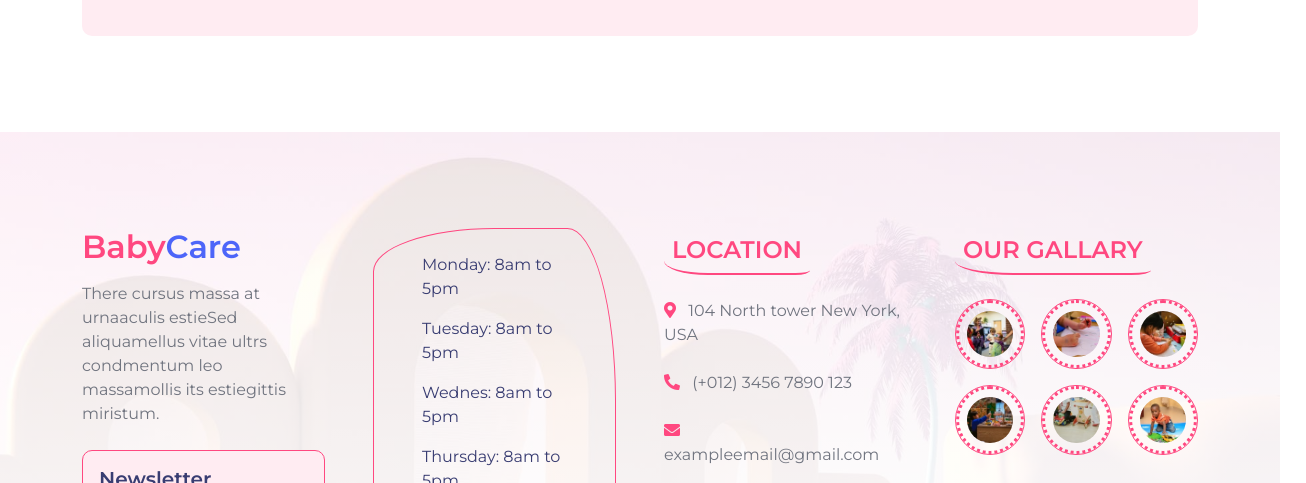
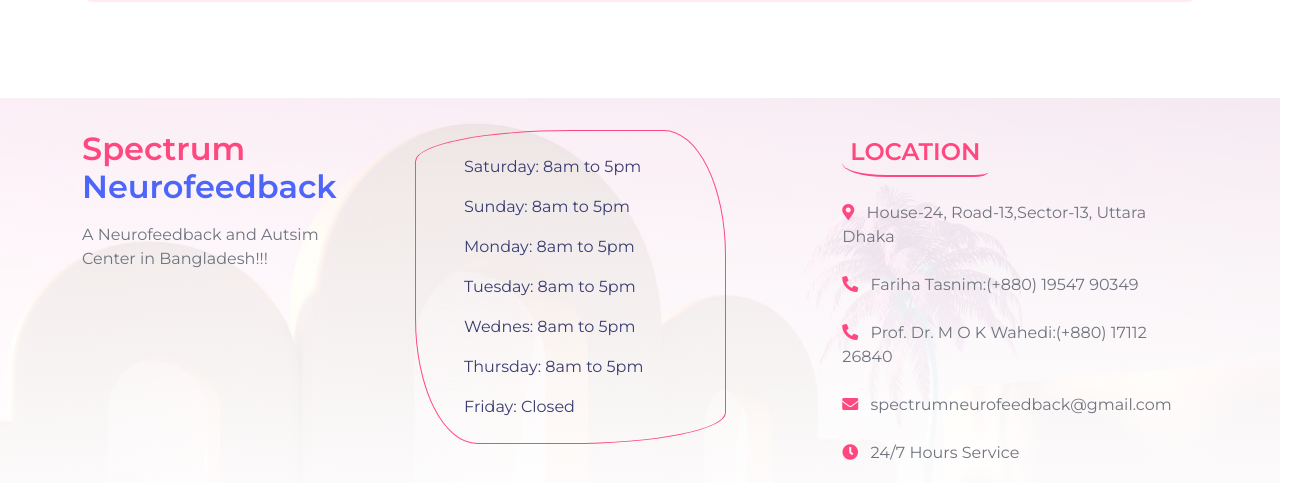
Before and after one commit to CodigSam/Website-of-Spectrum-Neurofeedback, a plain HTML site: page contact.html in a window 1280 px wide. Shown: the part 1635-2118 px from the top of the page, 1306 px wide, since content can reach past the window. Drawn offline with nearby package versions, Linux system fonts and the light colour scheme.

Commit message:
Add files via upload
New Changes

```diff
--- a/contact.html
+++ b/contact.html
@@ -74,15 +74,15 @@
                         <div class="navbar-nav mx-auto">
                           <a href="index.html" class="nav-item nav-link">Home</a>
                           <a href="about.html" class="nav-item nav-link">About</a>
-                            <a href="service.html" class="nav-item nav-link">Services</a>
-                            <a href="program.html" class="nav-item nav-link">Programs</a>
-                            <a href="event.html" class="nav-item nav-link">Events</a>
+                          <a href="service.html" class="nav-item nav-link active">Services</a>
+                        <!--  <a href="program.html" class="nav-item nav-link">Programs</a> -->
+                        <!--  <a href="event.html" class="nav-item nav-link">Events</a> -->
                           <div class="nav-item dropdown">
                               <a href="#" class="nav-link dropdown-toggle" data-bs-toggle="dropdown">Pages</a>
                               <div class="dropdown-menu m-0 bg-secondary rounded-0">
-                                    <a href="blog.html" class="dropdown-item">Our Blog</a>
+                                  <!-- <a href="blog.html" class="dropdown-item">Our Blog</a> -->
                                   <a href="team.html" class="dropdown-item">Our Team</a>
-                                    <a href="testimonial.html" class="dropdown-item">Testimonial</a>
+                                <!--  <a href="testimonial.html" class="dropdown-item">Testimonial</a> -->
                                   <a href="404.html" class="dropdown-item">404 Page</a>
                                 </div>
                             </div>
@@ -209,46 +209,48 @@
 
 
         <!-- Footer Start -->
-        <div class="container-fluid footer py-5 wow fadeIn" data-wow-delay="0.1s">
-            <div class="container py-5">
-                <div class="row g-5">
+        <div class="container-fluid footer py-3 wow fadeIn" data-wow-delay="0.1s">
+            <div class="container py-3">
+                <div class="row g-3">
                     <div class="col-md-6 col-lg-4 col-xl-3">
                         <div class="footer-item">
-                            <h2 class="fw-bold mb-3"><span class="text-primary mb-0">Baby</span><span class="text-secondary">Care</span></h2>
-                            <p class="mb-4">There cursus massa at urnaaculis estieSed aliquamellus vitae ultrs condmentum leo massamollis its estiegittis miristum.</p>
-                            <div class="border border-primary p-3 rounded bg-light">
+                            <h2 class="fw-bold mb-3"><span class="text-primary mb-0">Spectrum </span><span class="text-secondary">Neurofeedback</span></h2>
+                            <p class="mb-4">A Neurofeedback and Autsim Center in Bangladesh!!!</p>
+                            <!-- <div class="border border-primary p-3 rounded bg-light">
                                 <h5 class="mb-3">Newsletter</h5>
                                 <div class="position-relative mx-auto border border-primary rounded" style="max-width: 400px;">
                                     <input class="form-control border-0 w-100 py-3 ps-4 pe-5" type="text" placeholder="Your email">
                                     <button type="button" class="btn btn-primary py-2 position-absolute top-0 end-0 mt-2 me-2 text-white">SignUp</button>
                                 </div>
+                            </div> -->
                         </div>
                     </div>
-                    </div>
-                    <div class="col-md-6 col-lg-4 col-xl-3">
-                        <div class="footer-item">
+                    <div class="col-md-4 col-lg-4 col-xl-4">
+                        <div class="footer-item "style="margin-left: 50px;">
                             <div class="d-flex flex-column p-4 ps-5 text-dark border border-primary"
                             style="border-radius: 50% 20% / 10% 40%;">
+                                <p>Saturday: 8am to 5pm</p>
+                                <p>Sunday: 8am to 5pm</p>
                                 <p>Monday: 8am to 5pm</p>
                                 <p>Tuesday: 8am to 5pm</p>
                                 <p>Wednes: 8am to 5pm</p>
                                 <p>Thursday: 8am to 5pm</p>
-                                <p>Friday: 8am to 5pm</p>
-                                <p>Saturday: 8am to 5pm</p>
-                                <p class="mb-0">Sunday: Closed</p>
+
+                                <p class="mb-0">Friday: Closed</p>
                             </div>
                         </div>
                     </div>
-                    <div class="col-md-6 col-lg-4 col-xl-3">
-                        <div class="footer-item">
+                    <div class="col-md-5 col-lg-5 col-xl-5">
+                        <div class="footer-item" style="margin-left: 100px;">
                             <h4 class="text-primary mb-4 border-bottom border-primary border-2 d-inline-block p-2 title-border-radius">LOCATION</h4>
                             <div class="d-flex flex-column align-items-start">
-                                <a href="" class="text-body mb-4"><i class="fa fa-map-marker-alt text-primary me-2"></i> 104 North tower New York, USA</a>
-                                <a href="" class="text-start rounded-0 text-body mb-4"><i class="fa fa-phone-alt text-primary me-2"></i> (+012) 3456 7890 123</a>
-                                <a href="" class="text-start rounded-0 text-body mb-4"><i class="fas fa-envelope text-primary me-2"></i> exampleemail@gmail.com</a>
-                                <a href="" class="text-start rounded-0 text-body mb-4"><i class="fa fa-clock text-primary me-2"></i> 26/7 Hours Service</a>
+                                <a href="" class="text-body mb-4"><i class="fa fa-map-marker-alt text-primary me-2"></i> House-24, Road-13,Sector-13, Uttara Dhaka</a>
+                                <a href="" class="text-start rounded-0 text-body mb-4"><i class="fa fa-phone-alt text-primary me-2"></i> Fariha Tasnim:(+880) 19547 90349</a>
+                                <a href="" class="text-start rounded-0 text-body mb-4"><i class="fa fa-phone-alt text-primary me-2"></i> Prof. Dr. M O K Wahedi:(+880) 17112 26840</a>
+                                <a href="" class="text-start rounded-0 text-body mb-4"><i class="fas fa-envelope text-primary me-2"></i> spectrumneurofeedback@gmail.com</a>
+                                <a href="" class="text-start rounded-0 text-body mb-4"><i class="fa fa-clock text-primary me-2"></i> 24/7 Hours Service</a>
                                 <div class="footer-icon d-flex">
-                                    <a class="btn btn-primary btn-sm-square me-3 rounded-circle text-white" href=""><i class="fab fa-facebook-f"></i></a>
+                                    <a href="https://www.facebook.com/profile.php?id=61567761775745" class="btn btn-primary btn-sm-square me-3 rounded-circle text-white" href=""><i class="fab fa-facebook-f"></i></a>
                                     <a class="btn btn-primary btn-sm-square me-3 rounded-circle text-white" href=""><i class="fab fa-twitter"></i></a>
                                     <a href="#" class="btn btn-primary btn-sm-square me-3 rounded-circle text-white"><i class="fab fa-instagram"></i></a>
                                     <a href="#" class="btn btn-primary btn-sm-square rounded-circle text-white"><i class="fab fa-linkedin-in"></i></a>
@@ -256,18 +258,18 @@
                             </div>
                         </div>
                     </div>
-                    <div class="col-md-6 col-lg-4 col-xl-3">
+                    <!-- <div class="col-md-6 col-lg-4 col-xl-3">
                         <div class="footer-item">
                             <h4 class="text-primary mb-4 border-bottom border-primary border-2 d-inline-block p-2 title-border-radius">OUR GALLARY</h4>
                             <div class="row g-3">
                                 <div class="col-4">
                                     <div class="footer-galary-img rounded-circle border border-primary">
-                                        <img src="img/galary-1.jpg" class="img-fluid rounded-circle p-2" alt="">
+                                        <img src="img/Artboard 1.png" class="img-fluid rounded-circle p-2" alt="">
                                     </div>
                                </div>
                                <div class="col-4">
                                     <div class="footer-galary-img rounded-circle border border-primary">
-                                        <img src="img/galary-2.jpg" class="img-fluid rounded-circle p-2" alt="">
+                                        <img src="img/bd.jpg" class="img-fluid rounded-circle p-2" alt="">
                                     </div>
                                </div>
                                 <div class="col-4">
@@ -292,12 +294,11 @@
                                </div>
                             </div>
                         </div>
-                    </div>
+                    </div> -->
                 </div>
             </div>
         </div>
         <!-- Footer End -->
-
 
         <!-- Copyright Start -->
         <div class="container-fluid copyright bg-dark py-4">
```
Also changed, not shown: about.html (+6 -6 lines), service.html (+5 -5 lines), team.html (+12 -12 lines). Lines whose indentation alone changed are shown as unchanged.
